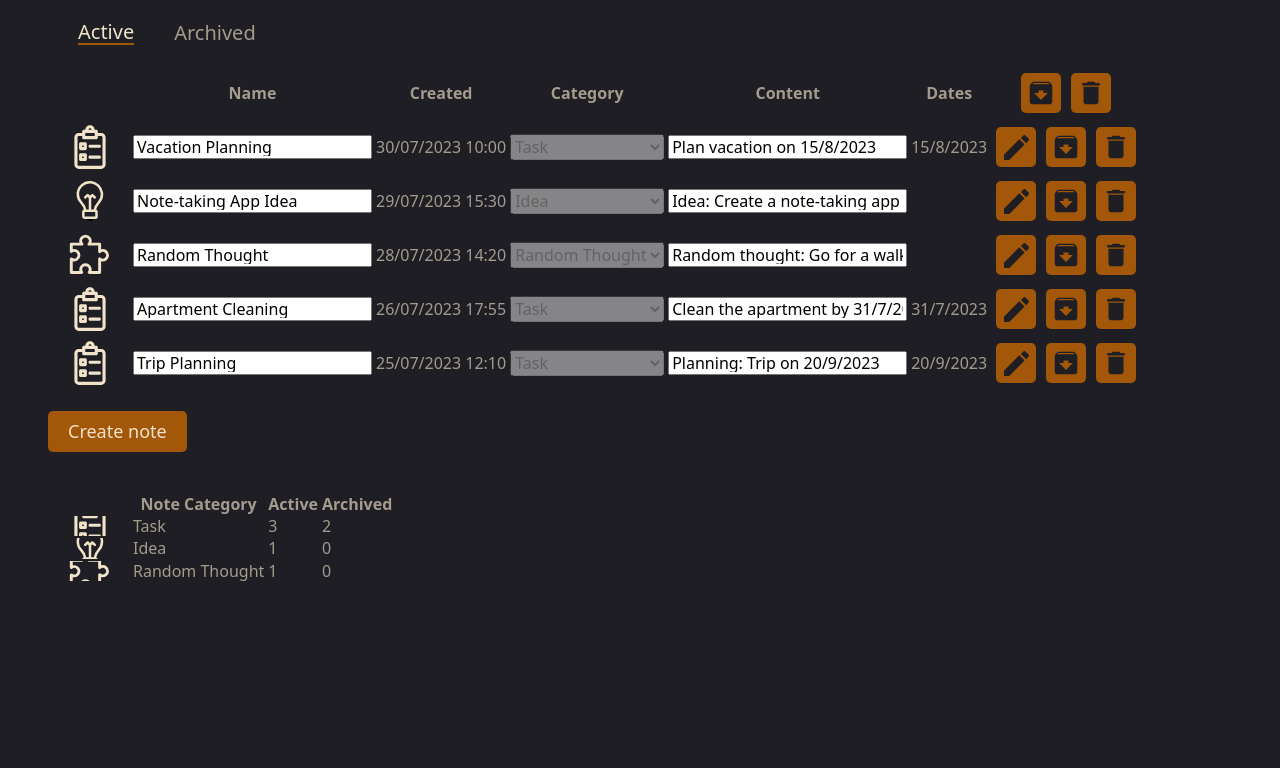
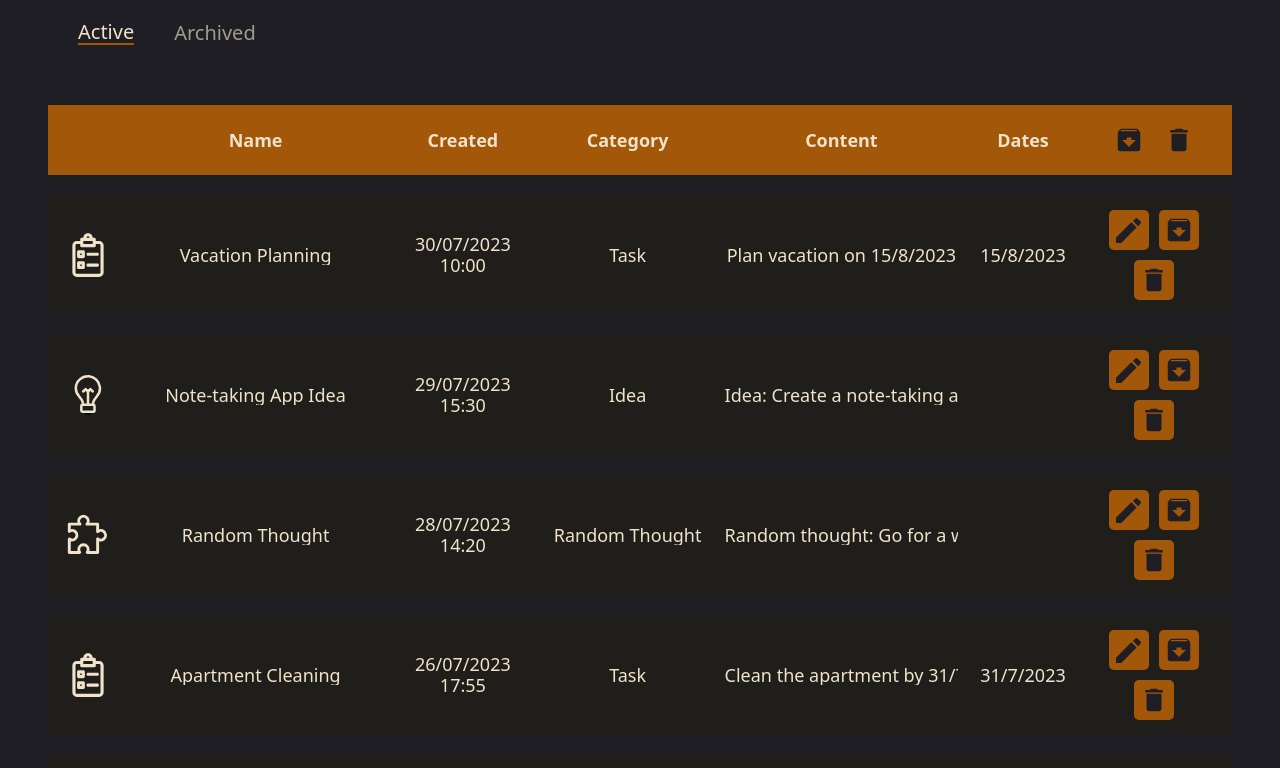
Before and after one commit to Dmytro-Ivanenko/radency_task_2, a React (Create React App) app: page / in a window 1280 px wide. Shown: the top 768 px of the page. Built offline with nearby package versions, Linux system fonts and the light colour scheme.

Commit message:
Add styles

```diff
--- a/src/components/Table/Table.tsx
+++ b/src/components/Table/Table.tsx
@@ -294,7 +294,7 @@ const Table: React.FC<IProps> = ({ tableType, tableHeaders }) => {
 
   return (
     <div>
-      <table className="notes_table" id="notesTable">
+      <table className={styles.notesTable} id="notesTable">
         <thead>
           <tr>
             <th></th>
--- a/src/components/Table/table.module.scss
+++ b/src/components/Table/table.module.scss
@@ -1,3 +1,51 @@
+.notesTable {
+  width: 100%;
+
+  border-spacing: 0 20px;
+  color: var(--font-color1);
+  margin-top: 20px;
+  font-size: 18px;
+}
+
+.notesTable th,
+.notesTable td {
+  padding: 10px;
+  background-color: var(--bcg-color2);
+  text-align: center;
+}
+
+.notesTable th {
+  background-color: var(--acc-color1);
+  font-weight: bold;
+}
+
+.notesTable input[type='text'],
+.notesTable select {
+  width: 100%;
+  background-color: transparent;
+  color: var(--font-color1);
+  border: none;
+  outline: none;
+  font-size: 20px;
+  text-align: center;
+
+  border-bottom: 1px solid var(--font-color2);
+}
+
+.notesTable input[readonly],
+.notesTable select:disabled {
+  text-decoration: none;
+  font-size: 18px;
+  border: none;
+}
+
+.notesTable select {
+  background: transparent;
+  width: 150px;
+  appearance: none;
+  opacity: 1;
+}
+
 .editable {
   outline: 1px solid var(--acc-color1);
 }
```
